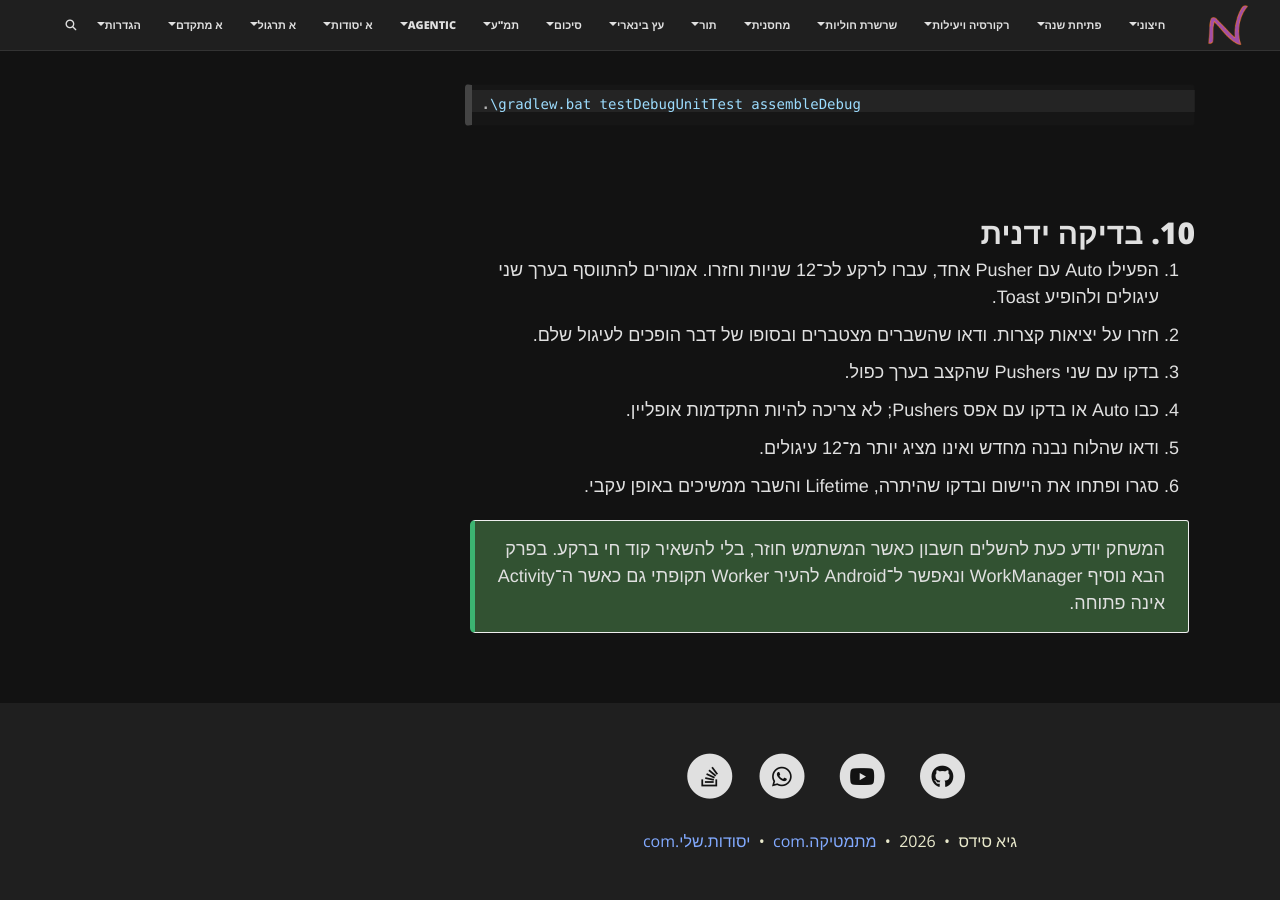
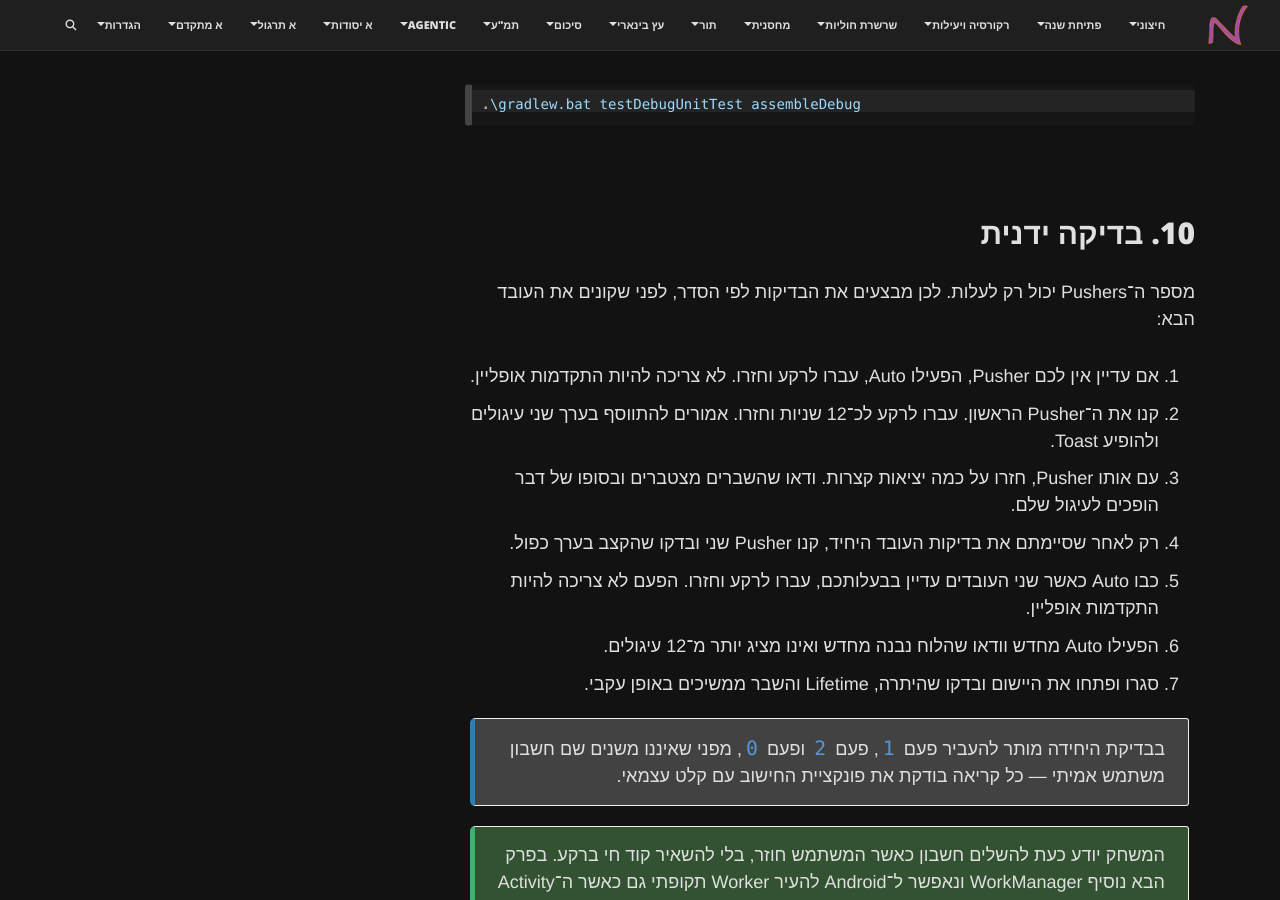
Before and after one commit to 3strategy/BeautifulMivney, a Jekyll site: the page built from android/CollectCircles/13.collect-circles-offline-progress.md, in a window 1280 px wide and 900 px high, scrolled down 9746 px. Built offline with Jekyll 4.4.1, drawn with Linux system fonts in a browser that asks for light colours; comment, search, counter and statistics services are not loaded.

Commit message:
Fix offline progress test order

```diff
--- a/android/CollectCircles/13.collect-circles-offline-progress.md
+++ b/android/CollectCircles/13.collect-circles-offline-progress.md
@@ -404,12 +404,18 @@ public void offlineProgressUsesTheSlowerRateAndKeepsFractions() {
 
 ## 10. בדיקה ידנית
 
-1. הפעילו Auto עם Pusher אחד, עברו לרקע לכ־12 שניות וחזרו. אמורים להתווסף בערך שני עיגולים ולהופיע Toast.
-2. חזרו על יציאות קצרות. ודאו שהשברים מצטברים ובסופו של דבר הופכים לעיגול שלם.
-3. בדקו עם שני Pushers שהקצב בערך כפול.
-4. כבו Auto או בדקו עם אפס Pushers; לא צריכה להיות התקדמות אופליין.
-5. ודאו שהלוח נבנה מחדש ואינו מציג יותר מ־12 עיגולים.
-6. סגרו ופתחו את היישום ובדקו שהיתרה, Lifetime והשבר ממשיכים באופן עקבי.
+מספר ה־Pushers יכול רק לעלות. לכן מבצעים את הבדיקות לפי הסדר, לפני שקונים את העובד הבא:
+
+1. אם עדיין אין לכם Pusher, הפעילו Auto, עברו לרקע וחזרו. לא צריכה להיות התקדמות אופליין.
+2. קנו את ה־Pusher הראשון. עברו לרקע לכ־12 שניות וחזרו. אמורים להתווסף בערך שני עיגולים ולהופיע Toast.
+3. עם אותו Pusher, חזרו על כמה יציאות קצרות. ודאו שהשברים מצטברים ובסופו של דבר הופכים לעיגול שלם.
+4. רק לאחר שסיימתם את בדיקות העובד היחיד, קנו Pusher שני ובדקו שהקצב בערך כפול.
+5. כבו Auto כאשר שני העובדים עדיין בבעלותכם, עברו לרקע וחזרו. הפעם לא צריכה להיות התקדמות אופליין.
+6. הפעילו Auto מחדש וודאו שהלוח נבנה מחדש ואינו מציג יותר מ־12 עיגולים.
+7. סגרו ופתחו את היישום ובדקו שהיתרה, Lifetime והשבר ממשיכים באופן עקבי.
+
+{: .box-note}
+בבדיקת היחידה מותר להעביר פעם `1`, פעם `2` ופעם `0`, מפני שאיננו משנים שם חשבון משתמש אמיתי — כל קריאה בודקת את פונקציית החישוב עם קלט עצמאי.
 
 {: .box-success}
 המשחק יודע כעת להשלים חשבון כאשר המשתמש חוזר, בלי להשאיר קוד חי ברקע. בפרק הבא נוסיף WorkManager ונאפשר ל־Android להעיר Worker תקופתי גם כאשר ה־Activity אינה פתוחה.
```
